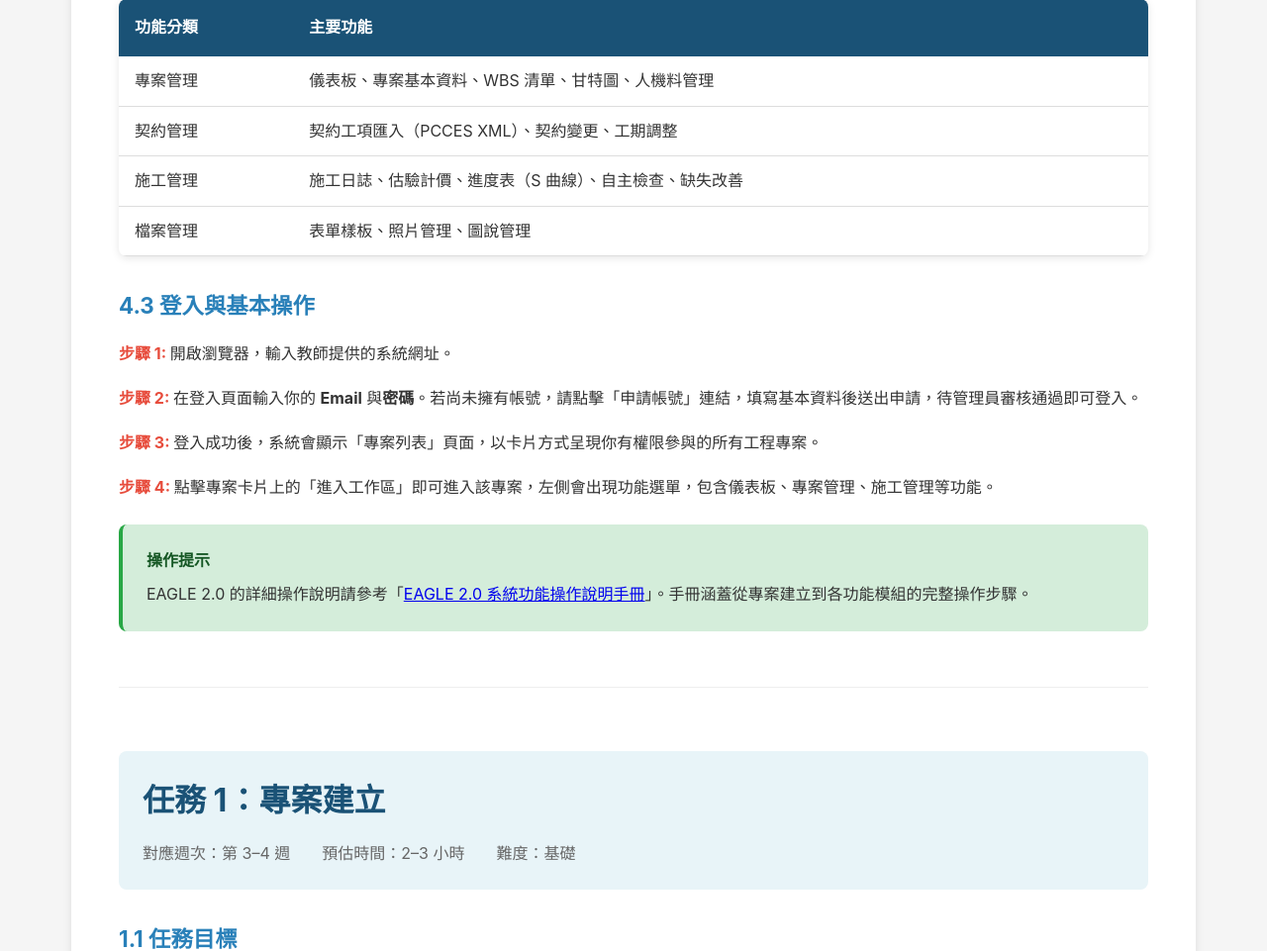
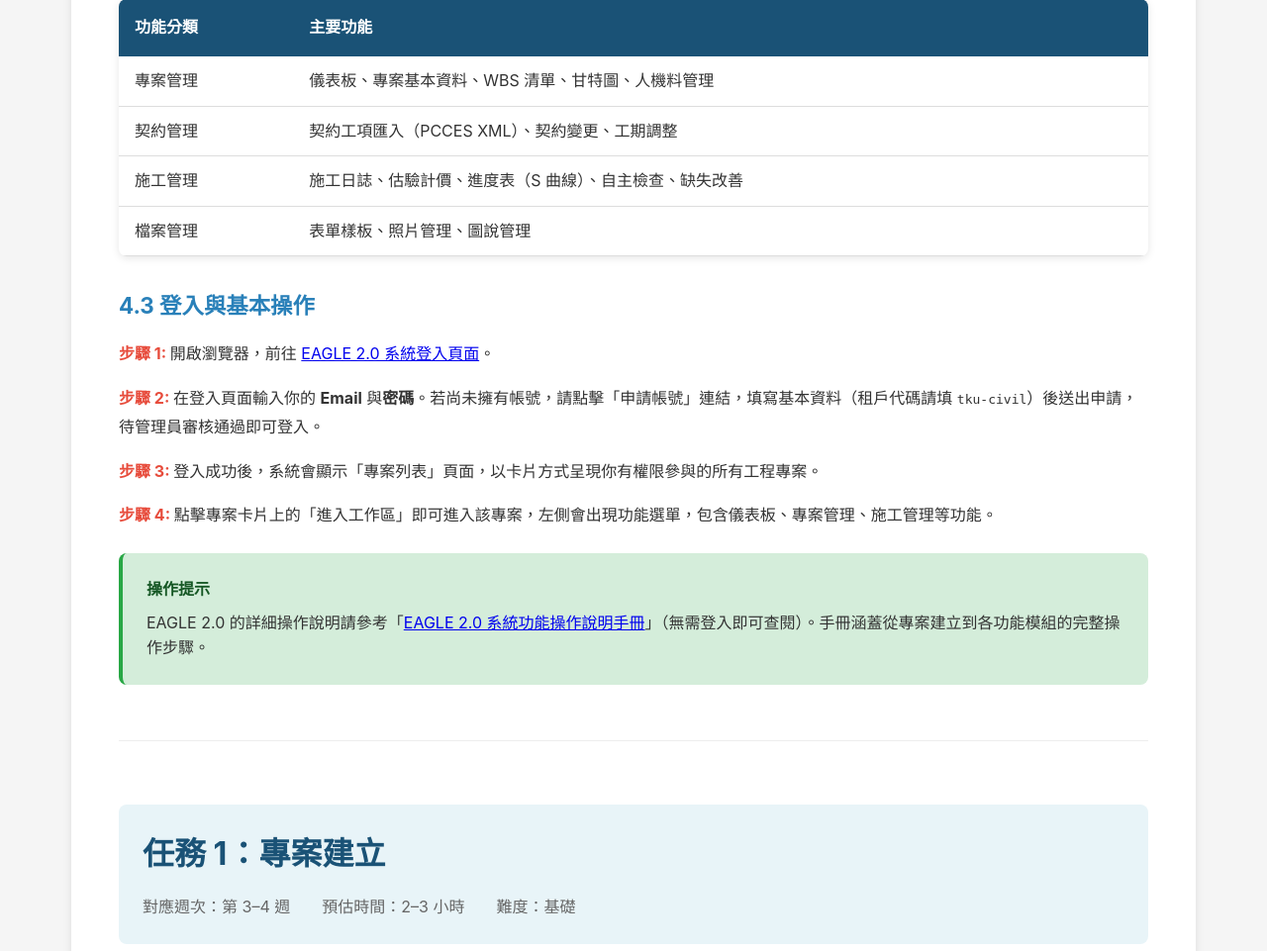
Before and after one commit to Williamtt/eagle-lms, a Flask app: page /manual in a window 1280 px wide. Shown: the part 5315-6276 px from the top of the page at 99% size. Run offline with Flask 3, Linux system fonts and the light colour scheme.

Commit message:
fix: add direct login URL and tenant code, fix help manual link
- Add clickable login URL in section 4.3 login steps
- Add tenant code (tku-civil) to account registration instructions
- Update help manual link to /help route (no login required)
- Update appendix resource table link accordingly

Co-Authored-By: Claude Sonnet 4.6 <noreply@anthropic.com>

```diff
--- a/templates/manual.html
+++ b/templates/manual.html
@@ -459,15 +459,15 @@
 
     <h3>4.3 登入與基本操作</h3>
     <ol class="steps">
-        <li>開啟瀏覽器，輸入教師提供的系統網址。</li>
-        <li>在登入頁面輸入你的 <strong>Email</strong> 與<strong>密碼</strong>。若尚未擁有帳號，請點擊「申請帳號」連結，填寫基本資料後送出申請，待管理員審核通過即可登入。</li>
+        <li>開啟瀏覽器，前往 <a href="https://construction-dashboard-frontend-production.up.railway.app/login" target="_blank">EAGLE 2.0 系統登入頁面</a>。</li>
+        <li>在登入頁面輸入你的 <strong>Email</strong> 與<strong>密碼</strong>。若尚未擁有帳號，請點擊「申請帳號」連結，填寫基本資料（租戶代碼請填 <code>tku-civil</code>）後送出申請，待管理員審核通過即可登入。</li>
         <li>登入成功後，系統會顯示「專案列表」頁面，以卡片方式呈現你有權限參與的所有工程專案。</li>
         <li>點擊專案卡片上的「進入工作區」即可進入該專案，左側會出現功能選單，包含儀表板、專案管理、施工管理等功能。</li>
     </ol>
 
     <div class="box box-tip">
         <span class="box-label">操作提示</span>
-        EAGLE 2.0 的詳細操作說明請參考「<a href="https://construction-dashboard-frontend-production.up.railway.app/help-manual.html" target="_blank">EAGLE 2.0 系統功能操作說明手冊</a>」。手冊涵蓋從專案建立到各功能模組的完整操作步驟。
+        EAGLE 2.0 的詳細操作說明請參考「<a href="https://construction-dashboard-frontend-production.up.railway.app/help" target="_blank">EAGLE 2.0 系統功能操作說明手冊</a>」（無需登入即可查閱）。手冊涵蓋從專案建立到各功能模組的完整操作步驟。
     </div>
 </section>
 
@@ -1268,7 +1268,7 @@
     <table>
         <tr><th>資源</th><th>說明</th></tr>
         <tr><td><a href="https://construction-dashboard-frontend-production.up.railway.app/login" target="_blank">EAGLE 2.0 工程專案管理系統</a></td><td>系統登入頁面</td></tr>
-        <tr><td><a href="https://construction-dashboard-frontend-production.up.railway.app/help-manual.html" target="_blank">EAGLE 2.0 系統功能操作說明手冊</a></td><td>完整系統功能說明與操作教學（無需登入即可查閱）</td></tr>
+        <tr><td><a href="https://construction-dashboard-frontend-production.up.railway.app/help" target="_blank">EAGLE 2.0 系統功能操作說明手冊</a></td><td>完整系統功能說明與操作教學（無需登入即可查閱）</td></tr>
         <tr><td>營建管理 AI 助教</td><td>教師客製化的 AI 學習助理，提供 24/7 即時問答</td></tr>
     </table>
 
```
